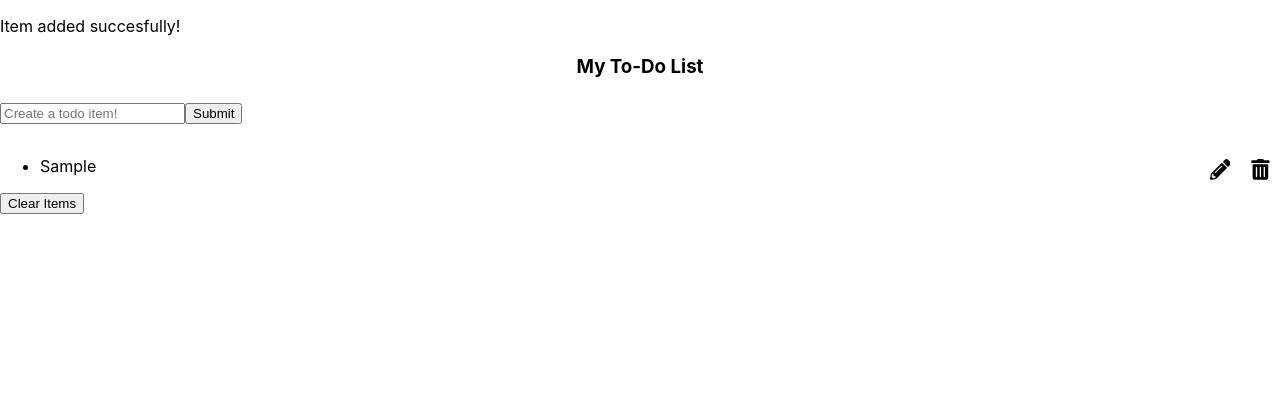
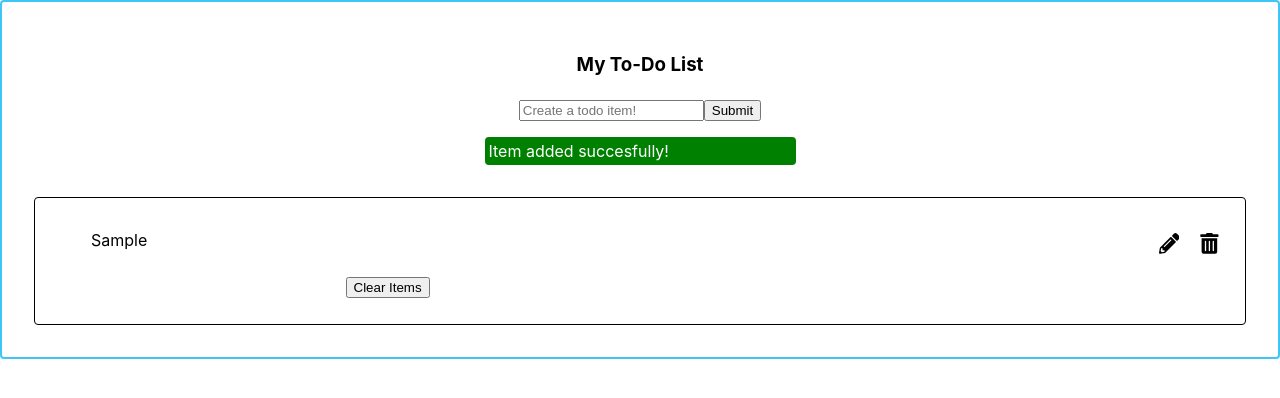
Before and after one commit to ntraugh/react-todo, a React (Create React App) app in the folder client/: page /todo in a window 1280 px wide. Both pictures are taken after typing "Sample" into the empty fields and a click on the button "Submit". Shown: the top 398 px of the page. Built offline with nearby package versions, Linux system fonts and the light colour scheme.

Commit message:
set up some basic CSS, need to add more for the todo list

```diff
--- a/client/src/components/Login.js
+++ b/client/src/components/Login.js
@@ -1,5 +1,6 @@
 import React, {useEffect, useRef, useState} from 'react'
 import {useNavigate} from "react-router-dom"
+import {FaUserAlt, FaLock} from "react-icons/fa"
 
 const Login = ({login, error, setError}) => {
     const navigate = useNavigate()
@@ -41,6 +42,7 @@ const Login = ({login, error, setError}) => {
             <h2>Rapptr Labs</h2>
             <div>
                 <label htmlFor='email' style={{"fontWeight": "bold"}}>Email: </label>
+                <FaUserAlt style={{paddingRight: ".5rem"}}/>
                 <input
                 required
                 onChange={handleChange}
@@ -53,6 +55,7 @@ const Login = ({login, error, setError}) => {
             </div>
             <div>
                 <label htmlFor='password' style={{"fontWeight": "bold"}}>Password: </label>
+                <FaLock style={{paddingRight: ".5rem"}}/>
                 <input
                 required
                 onChange={(e) => setUserInfo({...userInfo, password: e.target.value})}
--- a/client/src/components/Todo.js
+++ b/client/src/components/Todo.js
@@ -73,27 +73,27 @@ const Todo = () => {
 
   return (
     <>
-      <section>
-        <form onSubmit={handleSubmit}>
-          {alert.show && <Alert {...alert} removeAlert={showAlert} list={list} />}
+      <section className="whole-form">
+        <form onSubmit={handleSubmit} className="form-info">
           <h3 style={{marginBottom: "1.5rem", textAlign: "center"}}>My To-Do List</h3>
-          <div className="">
+          <div className="todo-input">
             <input
             onChange={(e) => setName(e.target.value)}
             value={name}
             type="text"
-            className="todo-input"
+            className=""
             placeholder="Create a todo item!">
             </input>
             <button type="submit">
               {isEditing ? "Edit" : "Submit"}
             </button>
           </div>
+          {alert.show && <Alert {...alert} removeAlert={showAlert} list={list} />}
         </form>
         {list.length > 0 && (
-          <div style={{marginTop: "2rem"}}>
+          <div style={{marginTop: "2rem"}} className="form-items">
             <TodoList items={list} removeItem={removeItem} editItem={editItem} />
-            <div>
+            <div className="center-button">
               <button onClick={clearList}>Clear Items</button>
             </div>
           </div>
--- a/client/src/index.css
+++ b/client/src/index.css
@@ -15,12 +15,13 @@ code {
 .form {
   padding: 2rem;
   width: 50%;
-  margin: auto auto;
+  margin: 10rem auto;
   color: #0b131c;
   background-color: #3ec7f4;
   border: 1px solid rgba(104, 85, 224, 1);
   border-radius: 4px;
   box-shadow: 5px 5px 5px #0b131c;
+
 }
 
 .edit-button,
@@ -32,3 +33,55 @@ code {
   margin: 0 .1rem;
   transition: all 0.5 linear;
 }
+
+.whole-form {
+  border: 2px solid #3ec7f4;
+  border-radius: 4px;
+  padding: 2rem;
+}
+
+.alert-danger {
+  background-color: red;
+  color: white;
+  width: 25%;
+  margin: 1rem auto;
+  border-radius: 4px;
+  padding: .25rem;
+
+}
+
+.alert-success {
+  background-color: green;
+  color: white;
+  width: 25%;
+  margin: 1rem auto;
+  border-radius: 4px;
+  padding: .25rem;
+
+}
+
+.form-info {
+
+}
+
+.form-items {
+  border: 1px solid black;
+  border-radius: 4px;
+  padding: 1rem;
+}
+
+.center-button {
+  margin: auto;
+  width: 50%;
+  padding: 10px
+}
+
+.todo-input {
+  margin: auto auto;
+  display: flex;
+  justify-content: center;
+}
+
+li {
+  list-style: none;
+}
```
